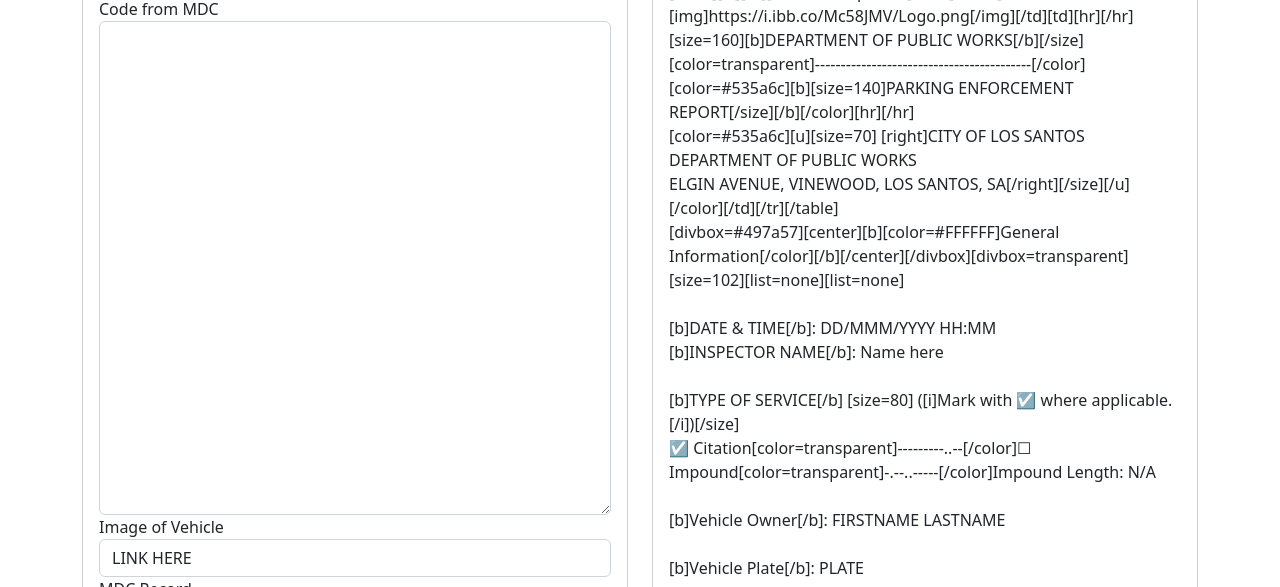
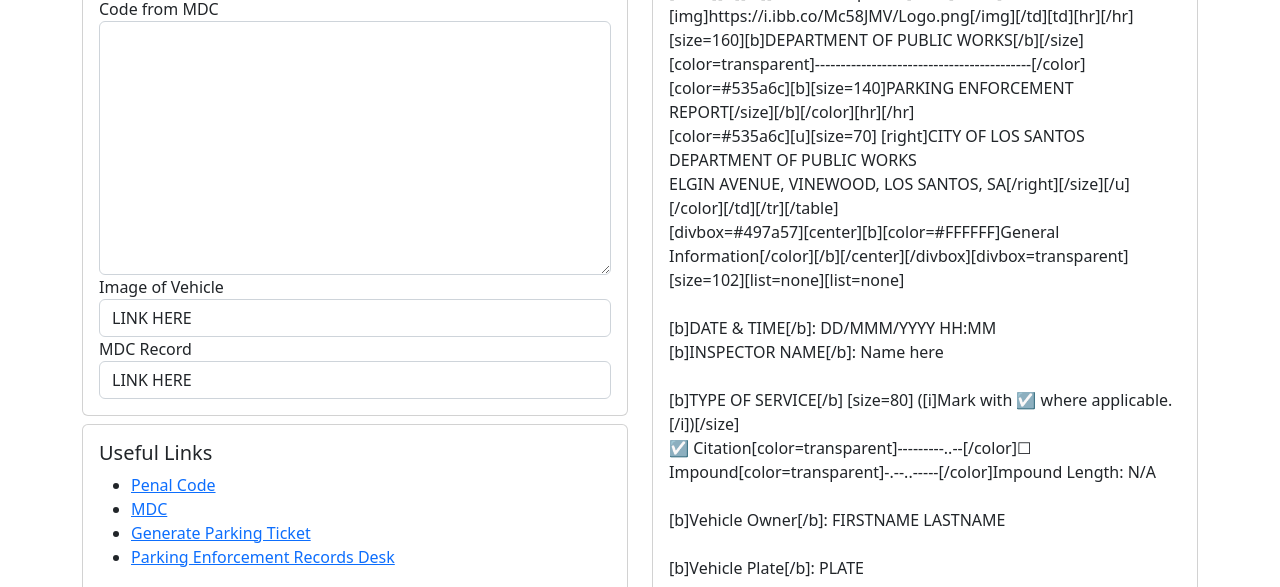
Before and after one commit to nyarkobatu/theplod1.github.io, a plain HTML site: page pe.html in a window 1280 px wide. Shown: the part 213-800 px from the top of the page. Drawn offline with nearby package versions, Linux system fonts and the light colour scheme.

Commit message:
Update pe.html

```diff
--- a/pe.html
+++ b/pe.html
@@ -21,7 +21,7 @@
                         <center><img src="https://i.ibb.co/Mc58JMV/Logo.png" width="150px"></center>
                         <div class="form-group">
                             <label for="narrative">Code from MDC</label>
-                            <textarea class="form-control" id="narrative" rows="20"></textarea>
+                            <textarea class="form-control" id="narrative" rows="10"></textarea>
                         </div>
                         <div class="form-group">
                             <label for="imgveh">Image of Vehicle</label>
```
